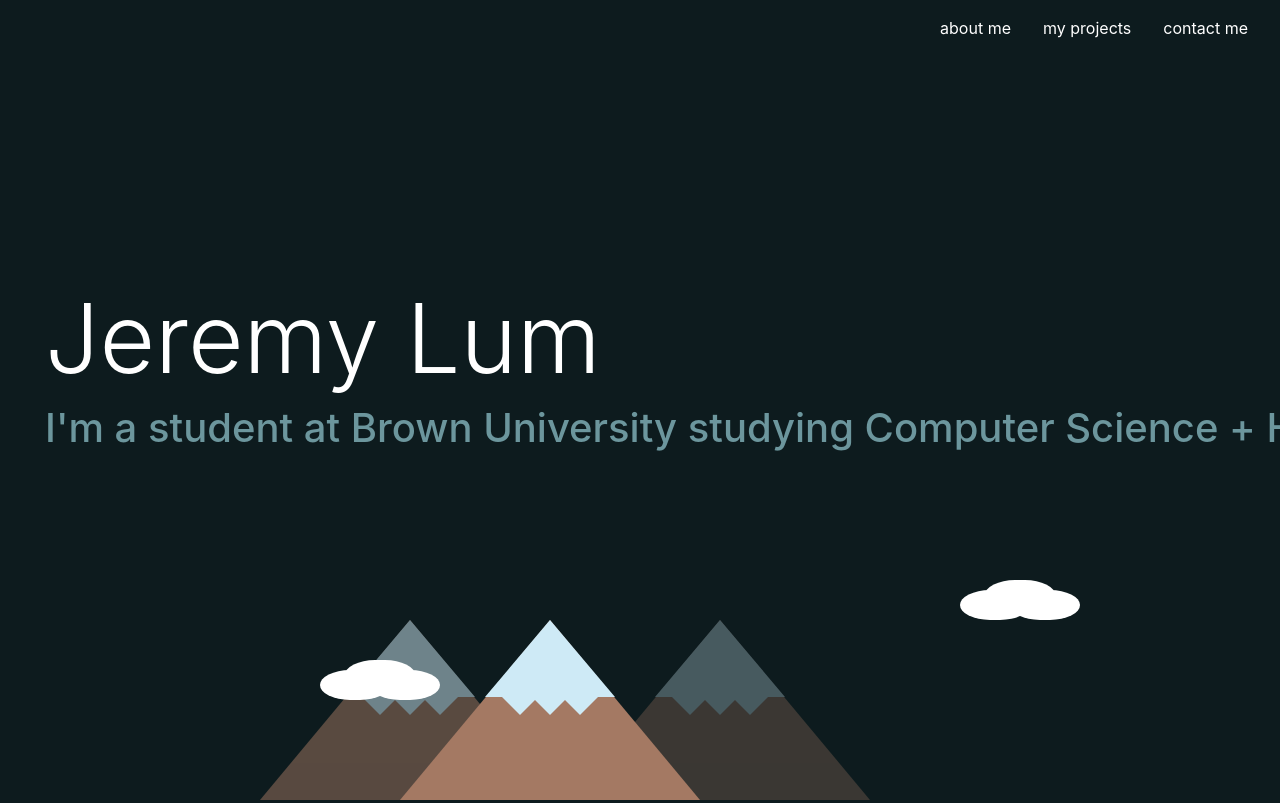
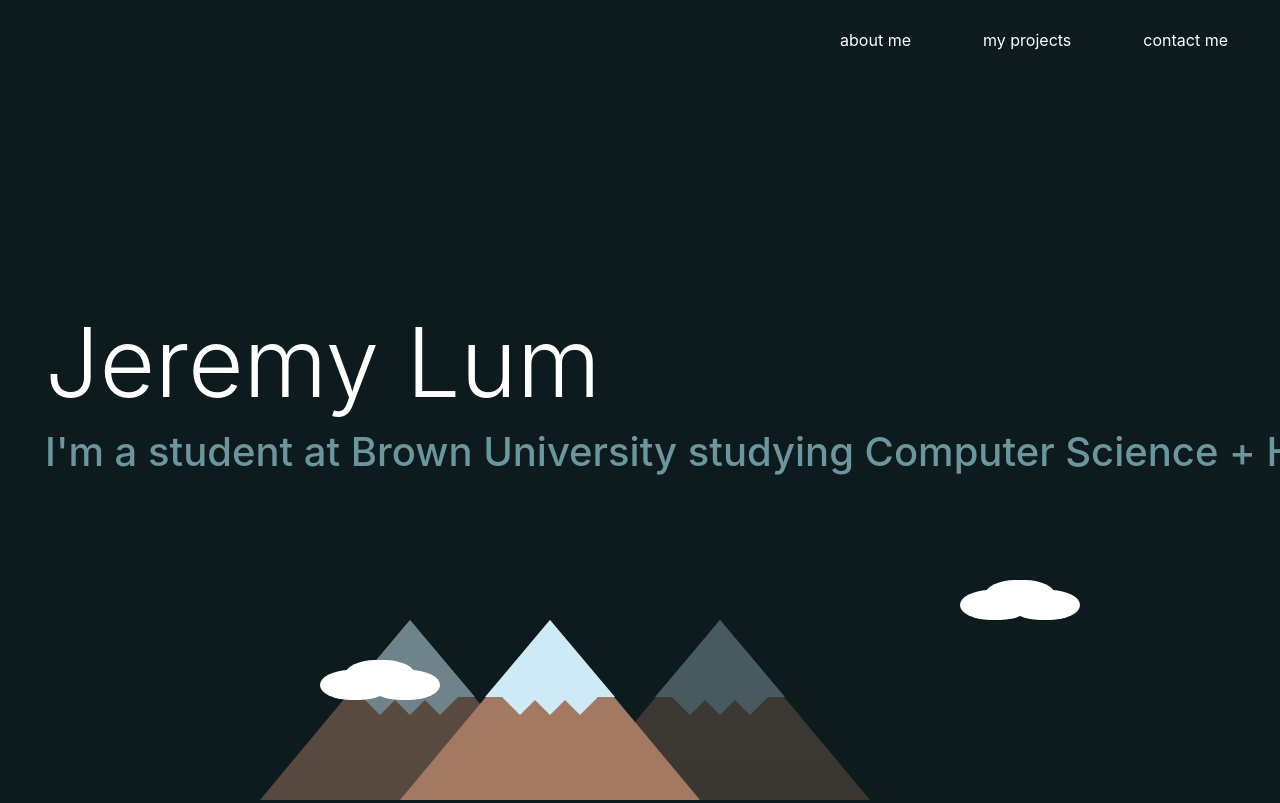
Before and after one commit to jlum67/portfolio, a plain HTML site: page index.html in a window 1280 px wide. Shown: the top 803 px of the page. Drawn offline with nearby package versions, Linux system fonts and the light colour scheme.

Commit message:
jasfhdsjfskj

```diff
--- a/index.css
+++ b/index.css
@@ -4,6 +4,12 @@
 
 .navbar-nav.ml-auto a {
     color: white;
+}
+
+.navbar {
+    /* position: absolute;
+    margin-top: 10px; */
+    height: 80px;
 }
 
 /* .triangle-bottomleft {
@@ -97,8 +103,8 @@ h3 {
 
 .moji {
     position: absolute;
-    right: 200px;
-    top: 1120px;
+    right: 250px;
+    top: 1190px;
 }
 
 
--- a/index.html
+++ b/index.html
@@ -33,13 +33,13 @@
         <div class="collapse navbar-collapse" id="navbarSupportedContent">
           <ul class="navbar-nav ml-auto">
             <li class="nav-item pull-right">
-              <a class="nav-link px-3" href="#">about me</a>
+              <a class="nav-link px-3 link-1" href="#">about me</a>
             </li>
             <li class="nav-item pull-right">
-              <a class="nav-link px-3" href="#">my projects</a>
+              <a class="nav-link px-3 link-1" href="#">my projects</a>
             </li>
             <li class="nav-item pull-right">
-              <a class="nav-link px-3" href="#">contact me</a>
+              <a class="nav-link px-3 link-1" href="#">contact me</a>
             </li>
           </ul>
         </div>
```
